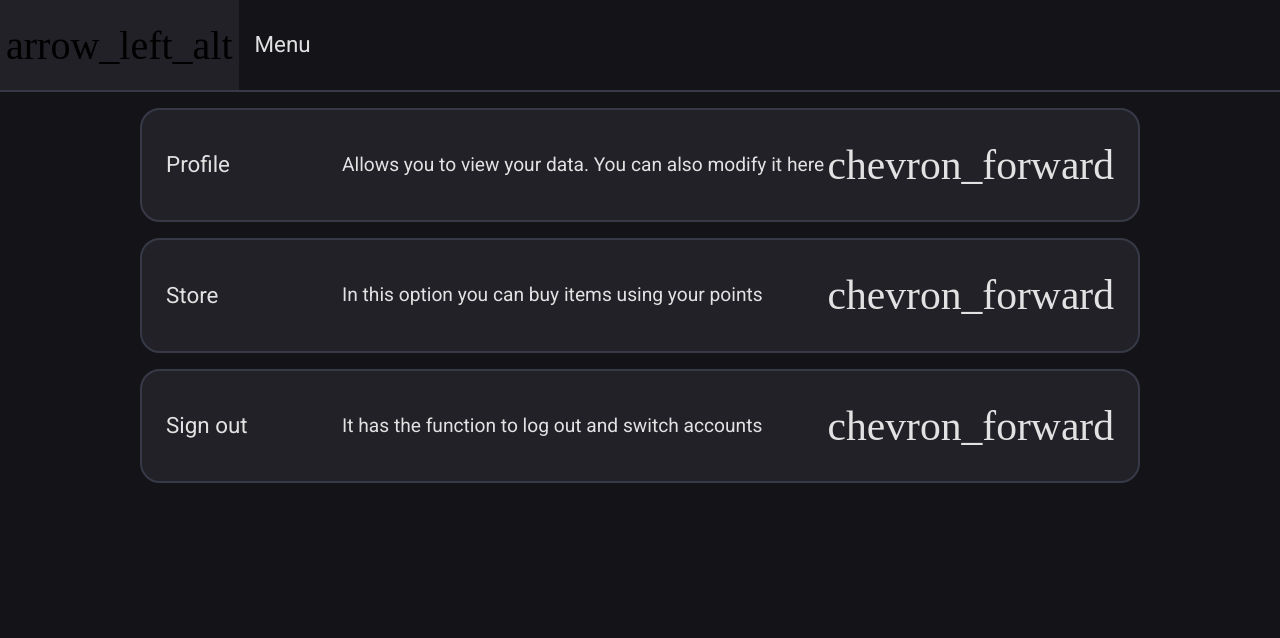
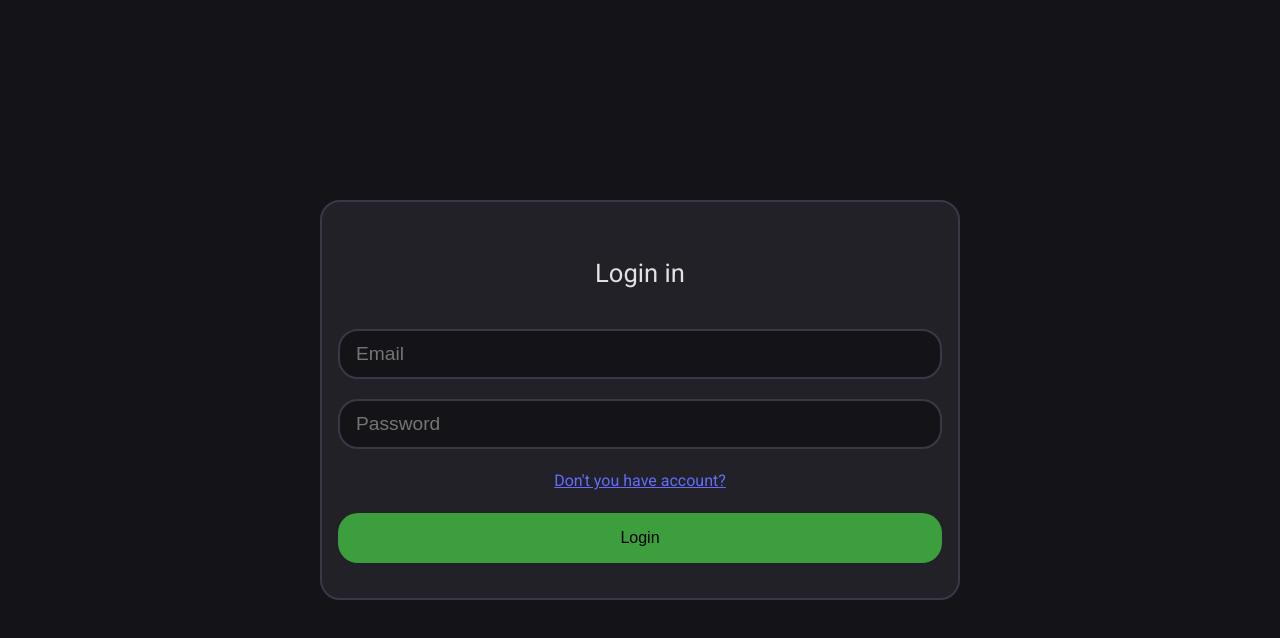
Before and after one commit to Oskarcr/FifengerPIA, a React (Vite) app: page / in a window 1280 px wide. Shown: the top 638 px of the page. Built offline with nearby package versions, Linux system fonts and the light colour scheme; a web font is replaced by a local one.

Commit message:
Prueba de rama

```diff
--- a/src/Routes.jsx
+++ b/src/Routes.jsx
@@ -1,9 +1,11 @@
 import ChatList from "./pages/ChatList";
+import Login from "./pages/Login";
 import MenuList from "./pages/MenuList";
 
 const ROUTES_PAGES = {
     "chat_list": <ChatList/>,
-    "menu_list": <MenuList/>
+    "menu_list": <MenuList/>,
+    "login": <Login/>
 }
 
 /**
--- a/src/main.jsx
+++ b/src/main.jsx
@@ -7,6 +7,6 @@ import MenuList from './pages/MenuList.jsx'
 
 createRoot(document.getElementById('root')).render(
   <StrictMode>
-    <MenuList/>
+    {getPage("login")}
   </StrictMode>,
 )
```
